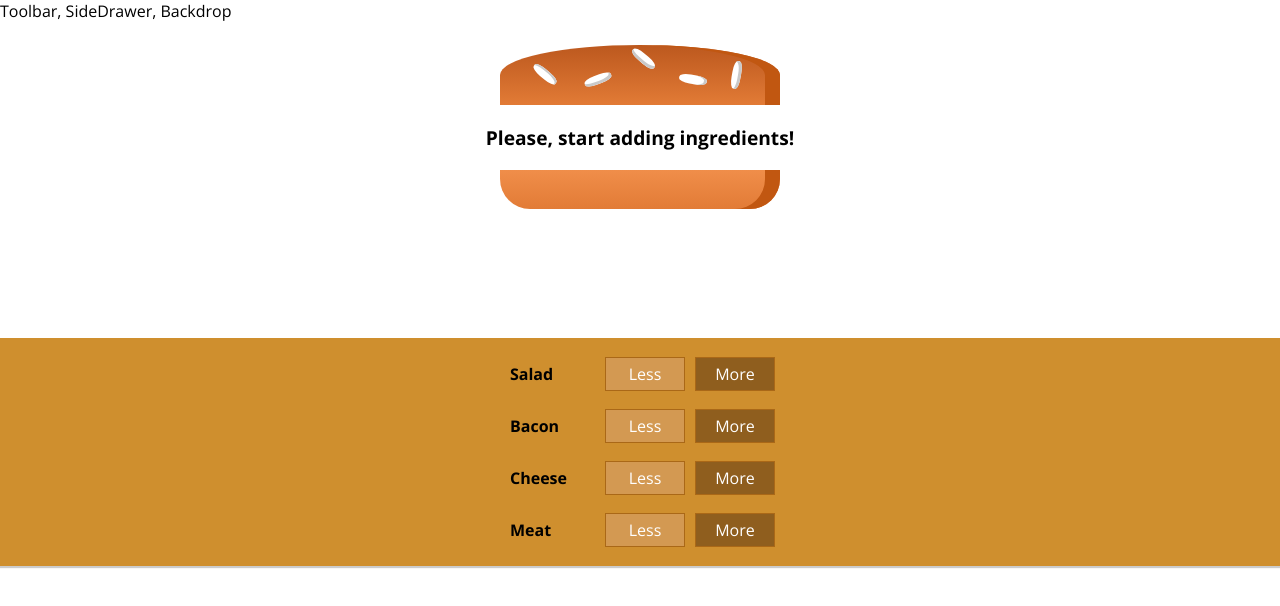
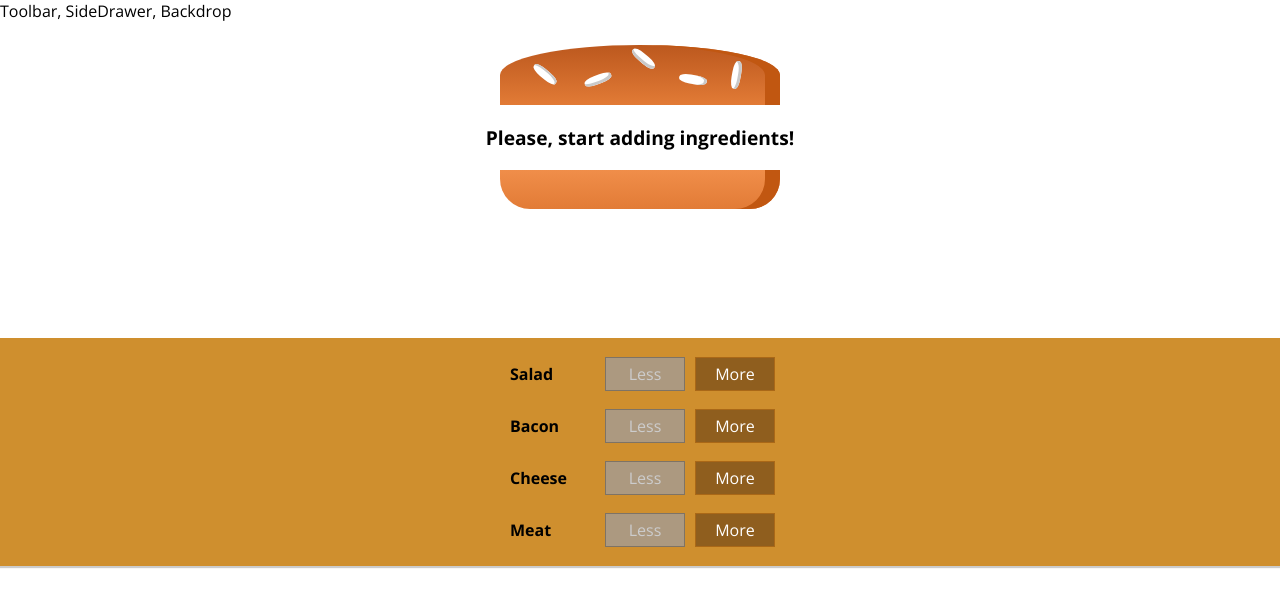
Before and after one commit to shestakova1806/burger-builder, a React (Create React App) app: page / in a window 1280 px wide. Shown: the top 606 px of the page. Built offline with nearby package versions, Linux system fonts and the light colour scheme.

Commit message:
feat: added removing ingredients by click

```diff
--- a/src/components/Burger/BuildControls/BuildControl/BuildControl.js
+++ b/src/components/Burger/BuildControls/BuildControl/BuildControl.js
@@ -5,7 +5,13 @@
 export const BuildControl = (props) => (
   <div className={classes.BuildControl}>
     <div className={classes.Label}>{props.label}</div>
-    <button className={classes.Less}>Less</button>
+    <button
+      className={classes.Less}
+      onClick={props.removed}
+      disabled={props.disabled}
+    >
+      Less
+    </button>
     <button className={classes.More} onClick={props.added}>
       More
     </button>
--- a/src/components/Burger/BuildControls/BuildControls.js
+++ b/src/components/Burger/BuildControls/BuildControls.js
@@ -17,6 +17,8 @@
         key={ctrl.label}
         label={ctrl.label}
         added={() => props.ingredientAdded(ctrl.type)}
+        removed={() => props.ingredientsRemoved(ctrl.type)}
+        disabled={props.disabled[ctrl.type]}
       />
     ))}
   </div>
--- a/src/containers/BurgerBuilder/BurgerBuilder.js
+++ b/src/containers/BurgerBuilder/BurgerBuilder.js
@@ -35,13 +35,37 @@
     this.setState({ totalPrice: newPrice, ingredients: updatedIngredients });
   };
 
-  removeIngredientHandler = (type) => {};
+  removeIngredientHandler = (type) => {
+    const oldCount = this.state.ingredients[type];
+    if (oldCount <= 0) {
+      return;
+    }
+    const updatedCount = oldCount - 1;
+    const updatedIngredients = {
+      ...this.state.ingredients,
+    };
+    updatedIngredients[type] = updatedCount;
+    const priceDeduction = INGREDIENT_PRICES[type];
+    const oldPrice = this.state.totalPrice;
+    const newPrice = oldPrice - priceDeduction;
+    this.setState({ totalPrice: newPrice, ingredients: updatedIngredients });
+  };
 
   render() {
+    const disabledInfo = {
+      ...this.state.ingredients,
+    };
+    for (let key in disabledInfo) {
+      disabledInfo[key] = disabledInfo[key] <= 0;
+    }
     return (
       <Aux>
         <Burger ingredients={this.state.ingredients} />
-        <BuildControls ingredientAdded={this.addIngredientHandler} />
+        <BuildControls
+          ingredientAdded={this.addIngredientHandler}
+          ingredientsRemoved={this.removeIngredientHandler}
+          disabled={disabledInfo}
+        />
       </Aux>
     );
   }
```
Also changed, not shown: 1 other file (tests, documents, lock files or other folders).
